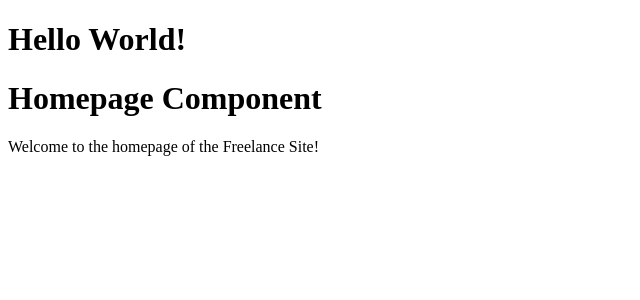
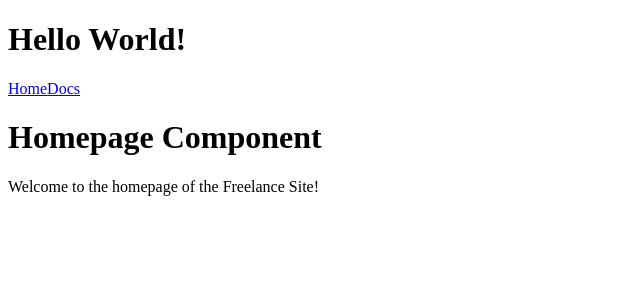
Before and after one commit to mrogach2350/angular2-rails, an Angular app: page /home in a window 1280 px wide. Shown: the top 300 px of the page, without its empty margins (0-640 px from the left). Built offline with nearby package versions, Linux system fonts and the light colour scheme.

Commit message:
adds nav links to app view

```diff
--- a/src/app/app.component.html
+++ b/src/app/app.component.html
@@ -1,4 +1,7 @@
 <h1>
   {{title}}
 </h1>
+<a routerLink="/home">Home</a>
+<a routerLink="/docs">Docs</a>
+
 <router-outlet></router-outlet>
```
